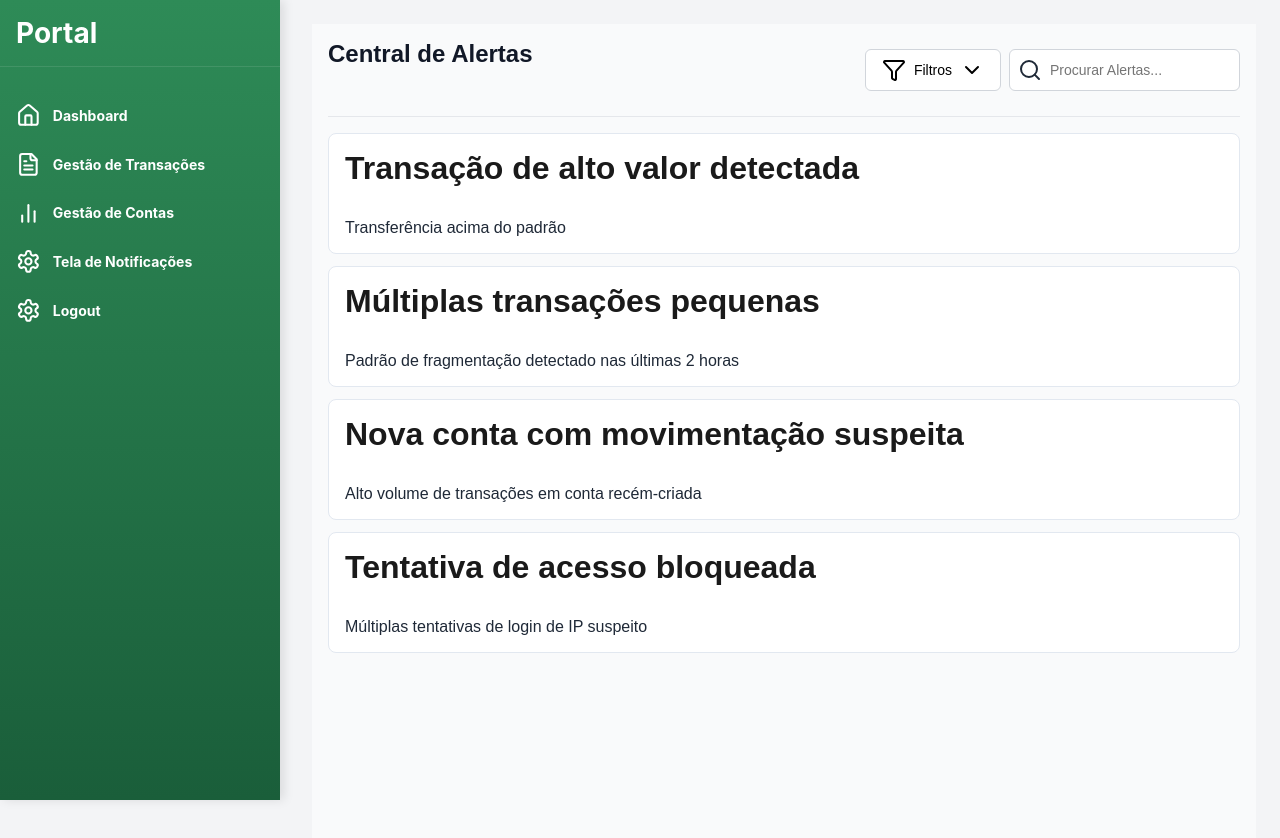
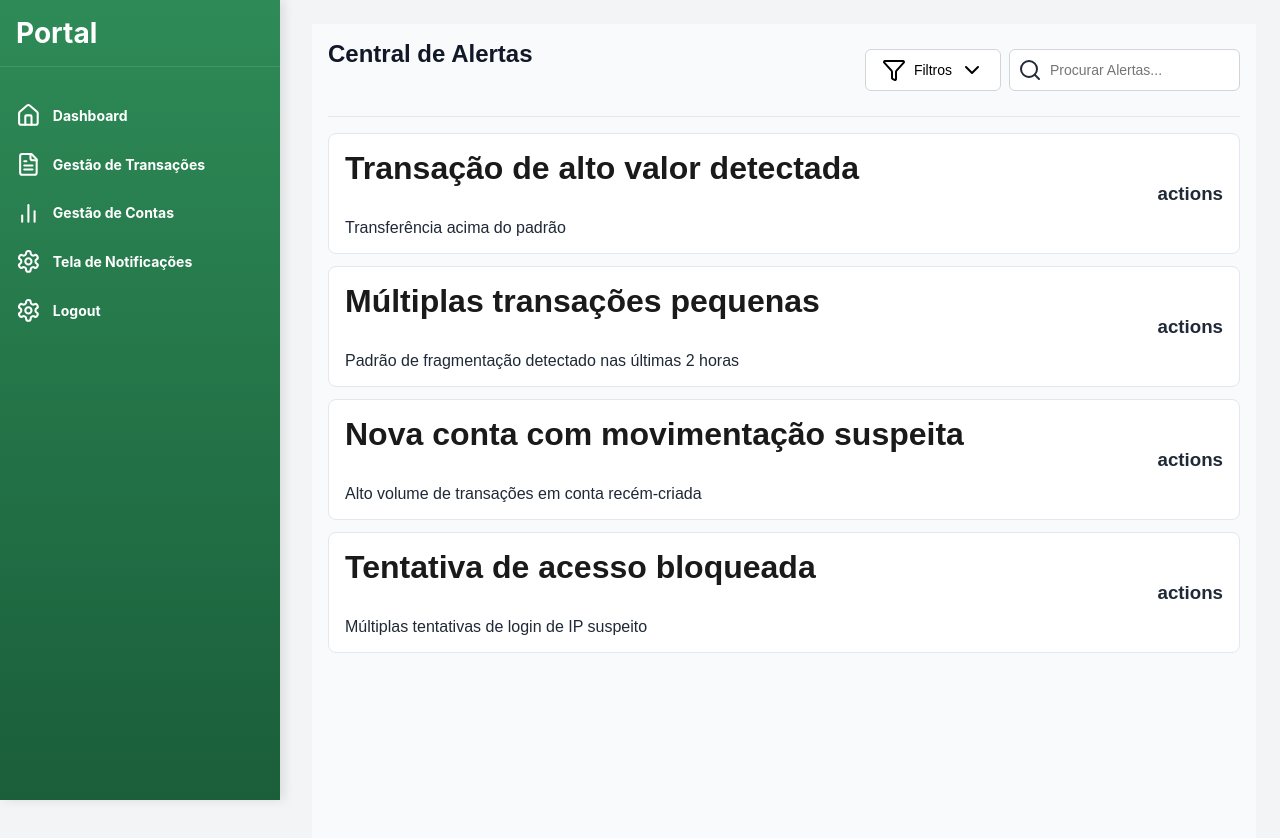
Before and after one commit to RusthenRonald2006/Portal-de-analise-em-anomalias-transacionais, a React (Create React App) app in the folder detec-anomalias/: page /notificacoes in a window 1280 px wide. Shown: the top 838 px of the page. Built offline with nearby package versions, Linux system fonts and the light colour scheme; the HTML template or start-up script is replaced by a standard one.

Commit message:
criando função para alterar o tipo do icone de acordo com notificação

```diff
--- a/detec-anomalias/src/components/Pages/Notificacoes.js
+++ b/detec-anomalias/src/components/Pages/Notificacoes.js
@@ -52,6 +52,11 @@ function Notificacoes(){
         }
     ]
 
+    const getTypeIcon = (type)=>{
+
+    }
+
+
     const [sidebarOpen,setSidebarOpen] = useState(false)
 
     return(
@@ -104,6 +109,9 @@ function Notificacoes(){
                                                 <p>{alert.description}</p>
                                             </div>
                                         </div>
+                                        <div className={styles.alert_actions}>
+                                            <h3>actions</h3>
+                                        </div>
                                     </div>
                                 </div>
                             ))}
--- a/detec-anomalias/src/components/Pages/Notificacoes.module.css
+++ b/detec-anomalias/src/components/Pages/Notificacoes.module.css
@@ -123,6 +123,11 @@ z-index: 10;
   }
 .alert_row{
     display: flex;
+    justify-content: space-between;
+    align-items: center;
+}
+.alert_info{
+
 }
 @media (max-width:1024px){
     .mobile_menu_button{
```
